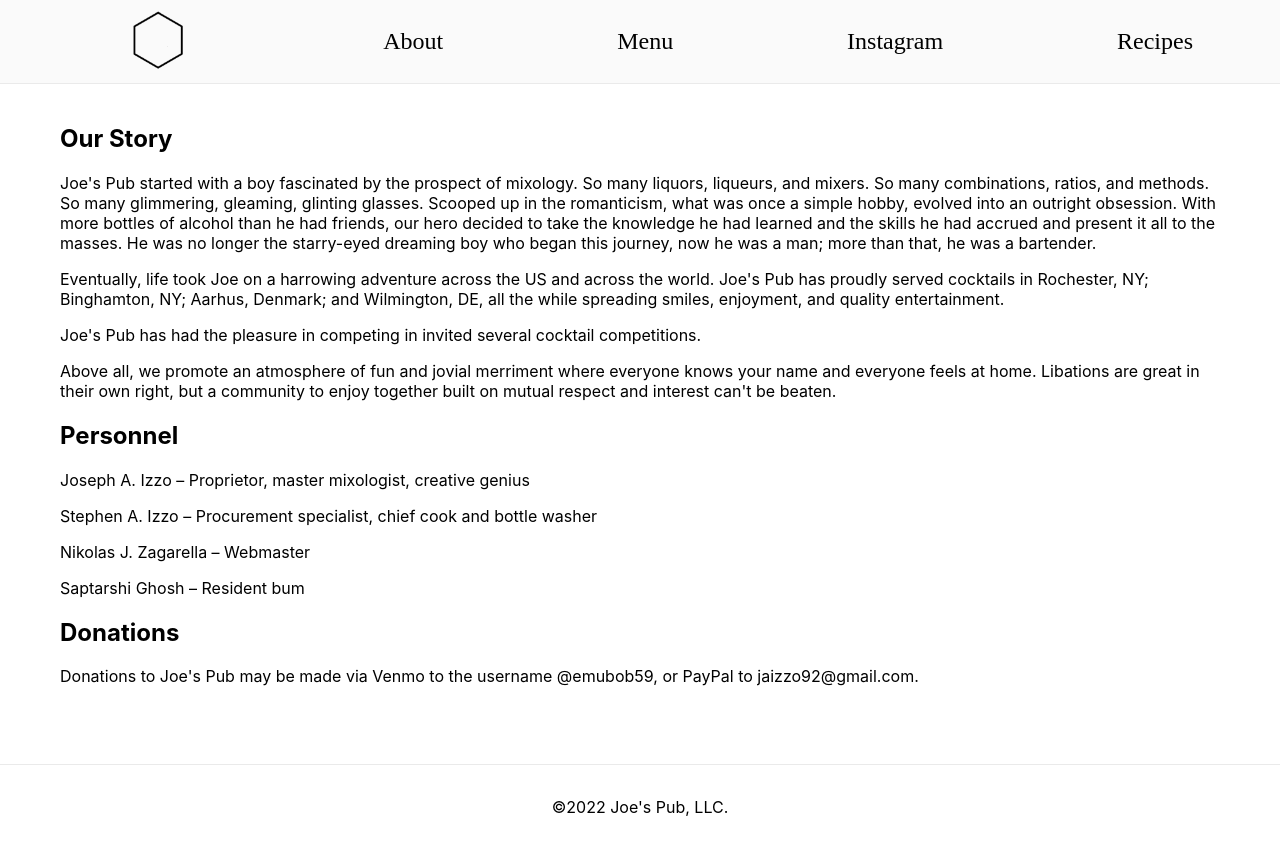
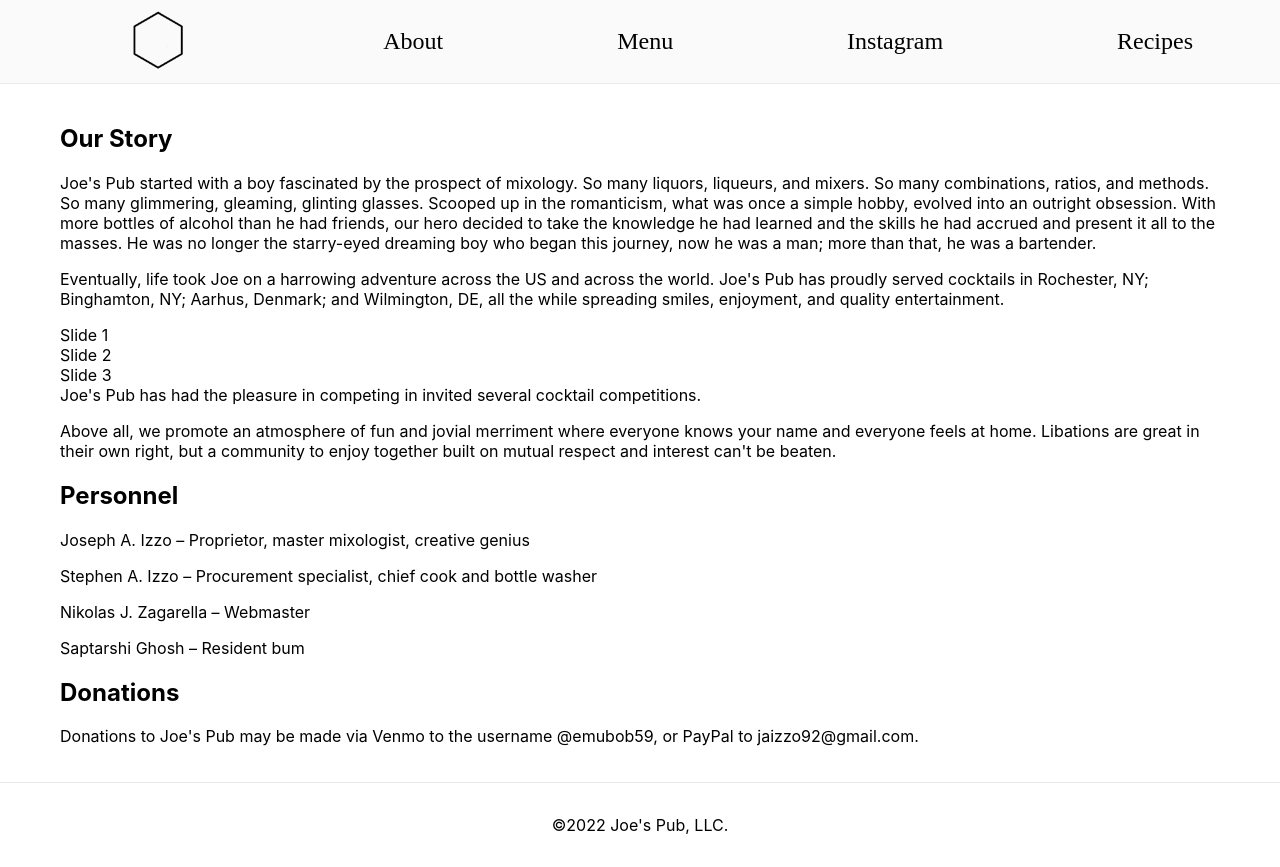
Before and after one commit to NikZprojects/joes-pub-website, a Next.js app in the folder next-app/: page /about in a window 1280 px wide. Built offline with nearby package versions, Linux system fonts and the light colour scheme; a web font is replaced by a local one.

Commit message:
Add carousel, update next

```diff
--- /dev/null
+++ b/next-app/components/carousel.js
@@ -0,0 +1,17 @@
+import React from "react";
+import useEmblaCarousel from "embla-carousel-react";
+import styles from "../styles/components/Carousel";
+
+export const EmblaCarousel = () => {
+  const [emblaRef] = useEmblaCarousel();
+
+  return (
+    <div className="embla" ref={emblaRef}>
+      <div className="embla__container">
+        <div className="embla__slide">Slide 1</div>
+        <div className="embla__slide">Slide 2</div>
+        <div className="embla__slide">Slide 3</div>
+      </div>
+    </div>
+  );
+};
--- a/next-app/package.json
+++ b/next-app/package.json
@@ -9,8 +9,9 @@
     "lint": "next lint"
   },
   "dependencies": {
+    "embla-carousel-react": "^6.1.1",
     "esbuild": "^0.14.11",
-    "next": "^10.0.1",
+    "next": "^12.0.9",
     "react": "^17.0.2",
     "react-dom": "^17.0.2"
   },
--- a/next-app/pages/about.js
+++ b/next-app/pages/about.js
@@ -1,4 +1,5 @@
 import styles from "../styles/Home.module.css";
+import { EmblaCarousel } from "../components/carousel";
 
 export default function About() {
   return (
@@ -22,7 +23,9 @@ export default function About() {
           Rochester, NY; Binghamton, NY; Aarhus, Denmark; and Wilmington, DE,
           all the while spreading smiles, enjoyment, and quality entertainment.
         </p>
-        <div className="slideshow"></div>
+        <div className="slideshow">
+          <EmblaCarousel />
+        </div>
         Joe&apos;s Pub has had the pleasure in competing in invited several
         cocktail competitions.
         <div className="images"></div>
--- /dev/null
+++ b/next-app/styles/components/Carousel.module.css
@@ -0,0 +1,10 @@
+.embla {
+  overflow: hidden;
+}
+.embla__container {
+  display: flex;
+}
+.embla__slide {
+  position: relative;
+  flex: 0 0 100%;
+}
```
Also changed, not shown: 1 other file (tests, documents, lock files or other folders).
